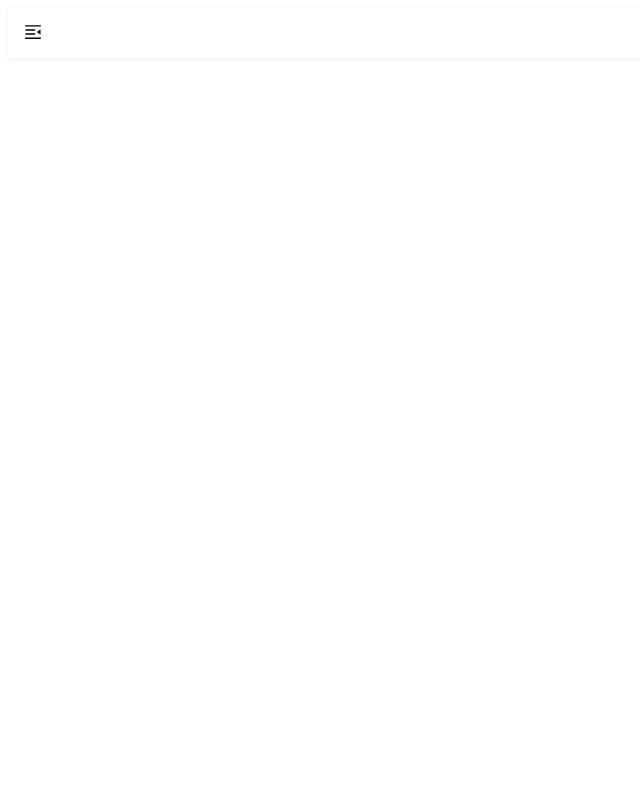
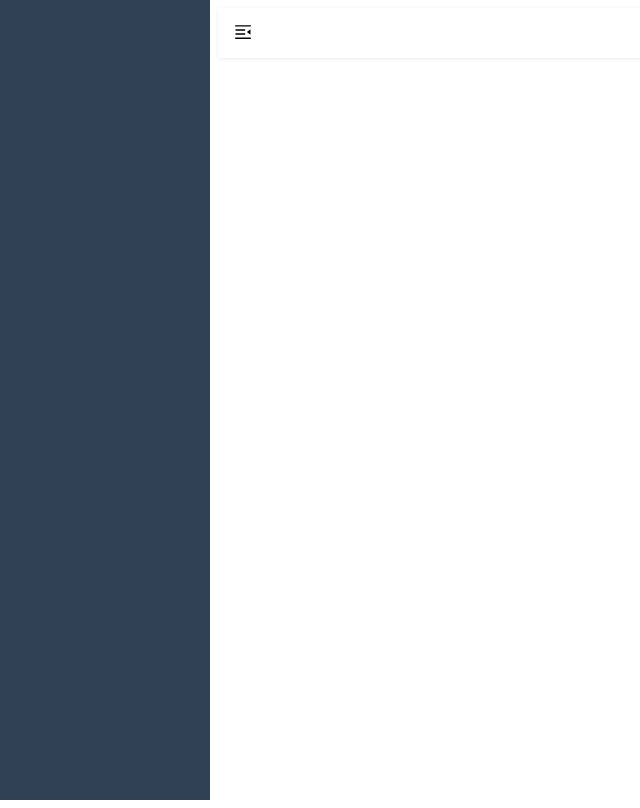
Before and after one commit to JacobHsu/vue-admin, a Vue app: page / in a window 1280 px wide. Shown: the whole page, without its empty margins (0-640 px from the left). Built offline with nearby package versions, Linux system fonts and the light colour scheme.

Commit message:
sidebar scss

```diff
--- /dev/null
+++ b/src/layout/components/Sidebar/index.vue
@@ -0,0 +1,16 @@
+<template>
+  <div>
+  </div>
+</template>
+
+<script>
+import { mapGetters } from 'vuex'
+
+export default {
+  computed: {
+    ...mapGetters([
+      'sidebar'
+    ])
+  }
+}
+</script>
--- a/src/layout/components/index.js
+++ b/src/layout/components/index.js
@@ -1 +1,2 @@
 export { default as Navbar } from './Navbar'
+export { default as Sidebar } from './Sidebar/index.vue'
--- a/src/layout/index.vue
+++ b/src/layout/index.vue
@@ -1,16 +1,22 @@
 <template>
     <div :class="classObj" class="app-wrapper">
-        <navbar />
+        <sidebar class="sidebar-container" />
+        <div class="main-container">
+          <div>
+            <navbar />
+          </div>
+        </div>
     </div>
 </template>
 
 <script>
 import { mapState } from 'vuex'
-import { Navbar } from './components'
+import { Navbar, Sidebar } from './components'
 export default {
   name: 'Layout',
   components: {
-    Navbar
+    Navbar,
+    Sidebar
   },
   computed: {
     ...mapState({
--- a/src/main.js
+++ b/src/main.js
@@ -3,6 +3,8 @@ import App from './App.vue'
 import router from './router'
 import store from './store'
 import Element from 'element-ui'
+
+import '@/styles/index.scss' // global css
 
 Vue.config.productionTip = false
 
```
